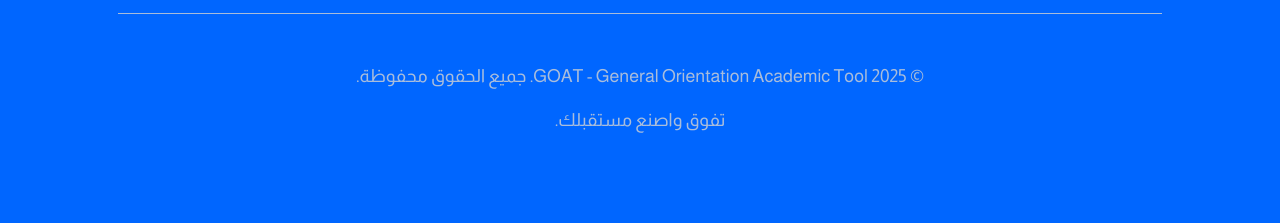
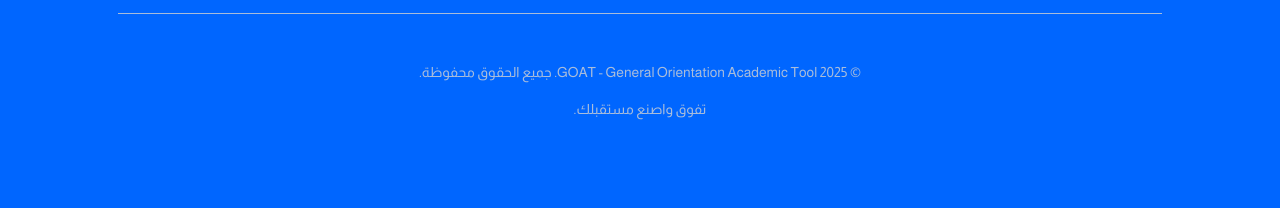
Before and after one commit to minalfatih/study-website, a plain HTML site: page index.html in a window 1280 px wide. Shown: the part 4834-5057 px from the top of the page. Drawn offline with Linux system fonts and the light colour scheme; a web font is replaced by a local one.

Commit message:
Update style.css

```diff
--- a/css/style.css
+++ b/css/style.css
@@ -292,7 +292,7 @@
   font-weight: 700;
 }
 
-footer p {
+footer .info p {
   line-height: 1.6;
   font-size: 18px;
 }
@@ -343,7 +343,7 @@
   border-top: 1px solid #d2d2d2cd;
   text-align: center;
   color: #d2d2d2cd;
-  font-size: 14px !important;
+  font-size: 14px;
 }
 
 .overlay {
```
